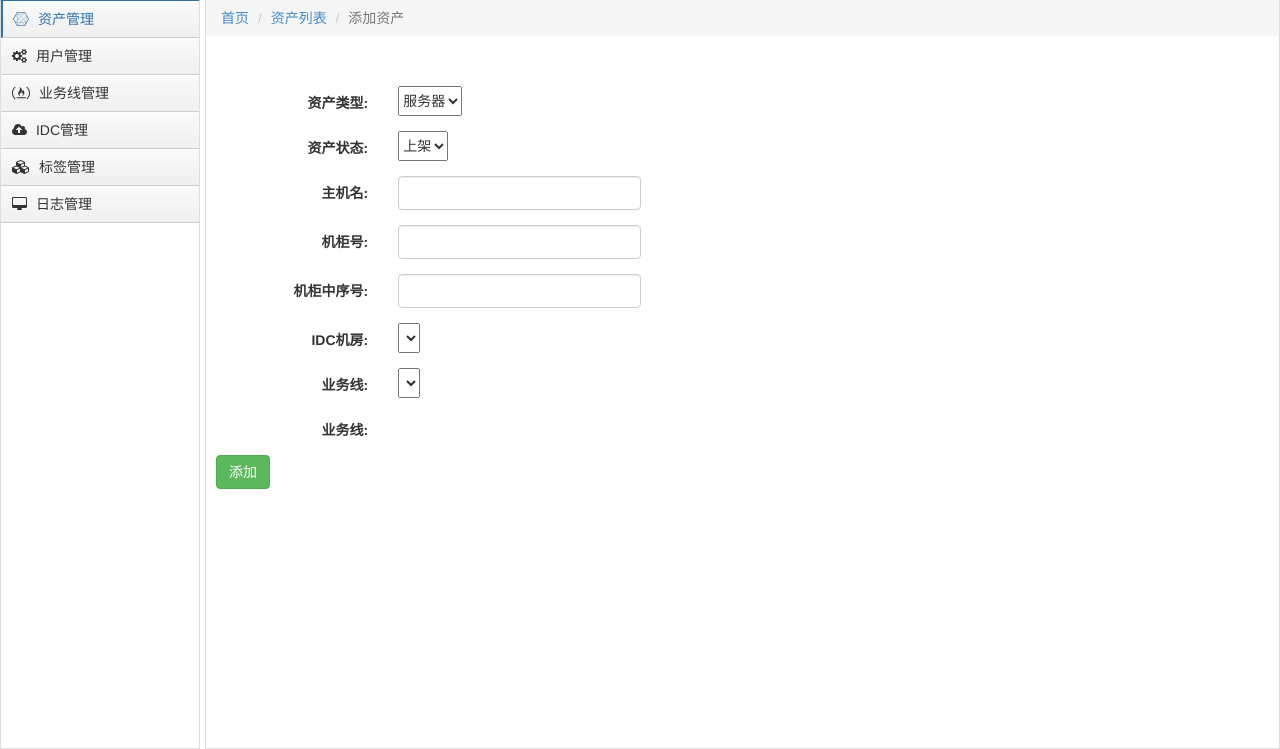
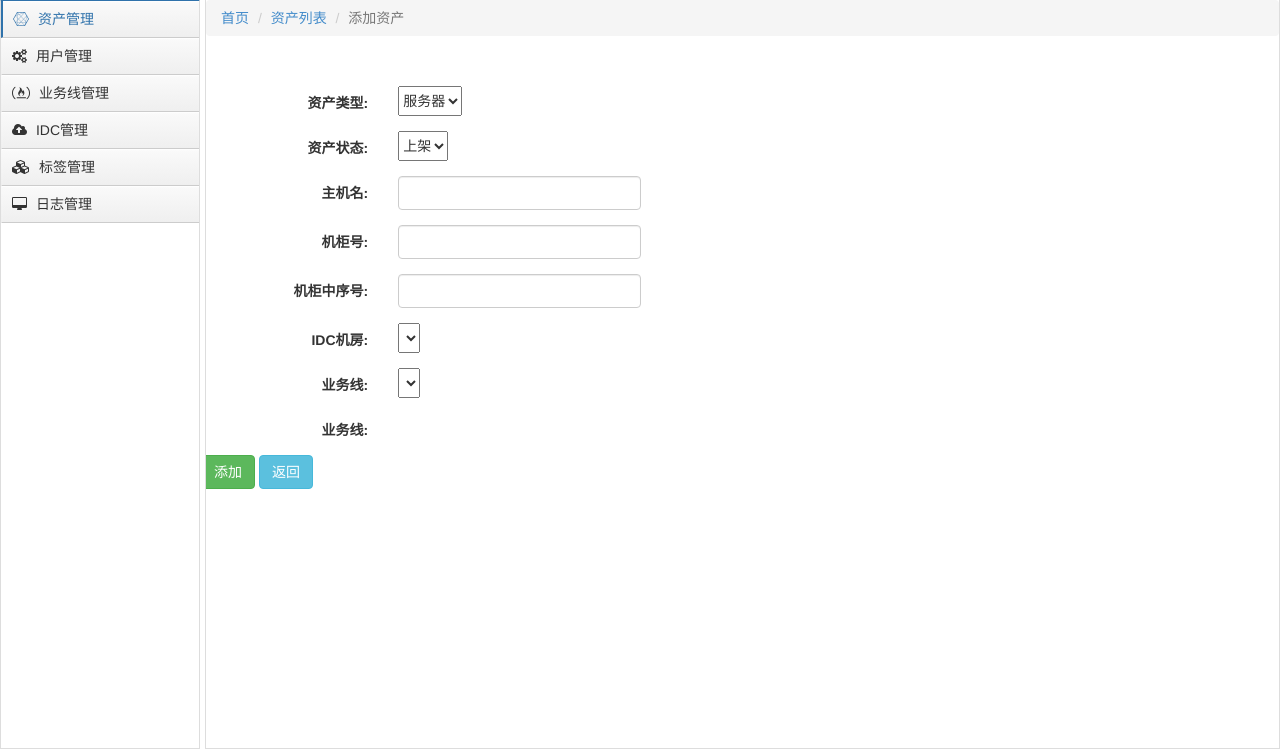
Before and after one commit to TerryMarszr0/cmdb-3, a Django app: page /add-asset.html in a window 1280 px wide. Shown: the part 51-800 px from the top of the page. Run offline with Django 3.2, Linux system fonts and the light colour scheme; data that the repository does not hold is empty; some libraries are stand-ins or nearby versions.

Commit message:
配置新增资产页面

```diff
--- a/AutoCmdb/web/templates/add_asset.html
+++ b/AutoCmdb/web/templates/add_asset.html
@@ -92,7 +92,11 @@
                     {% endfor %}
                 </div>
             </div>
-            <button type="submit" class="btn btn-success" >添加</button>
+            <div class="form-group">
+                <button type="submit" class="btn btn-success" >添加</button>
+                <button type="button" class="btn btn-info">返回</button>
+            </div>
+
 
         </form>
 
```
